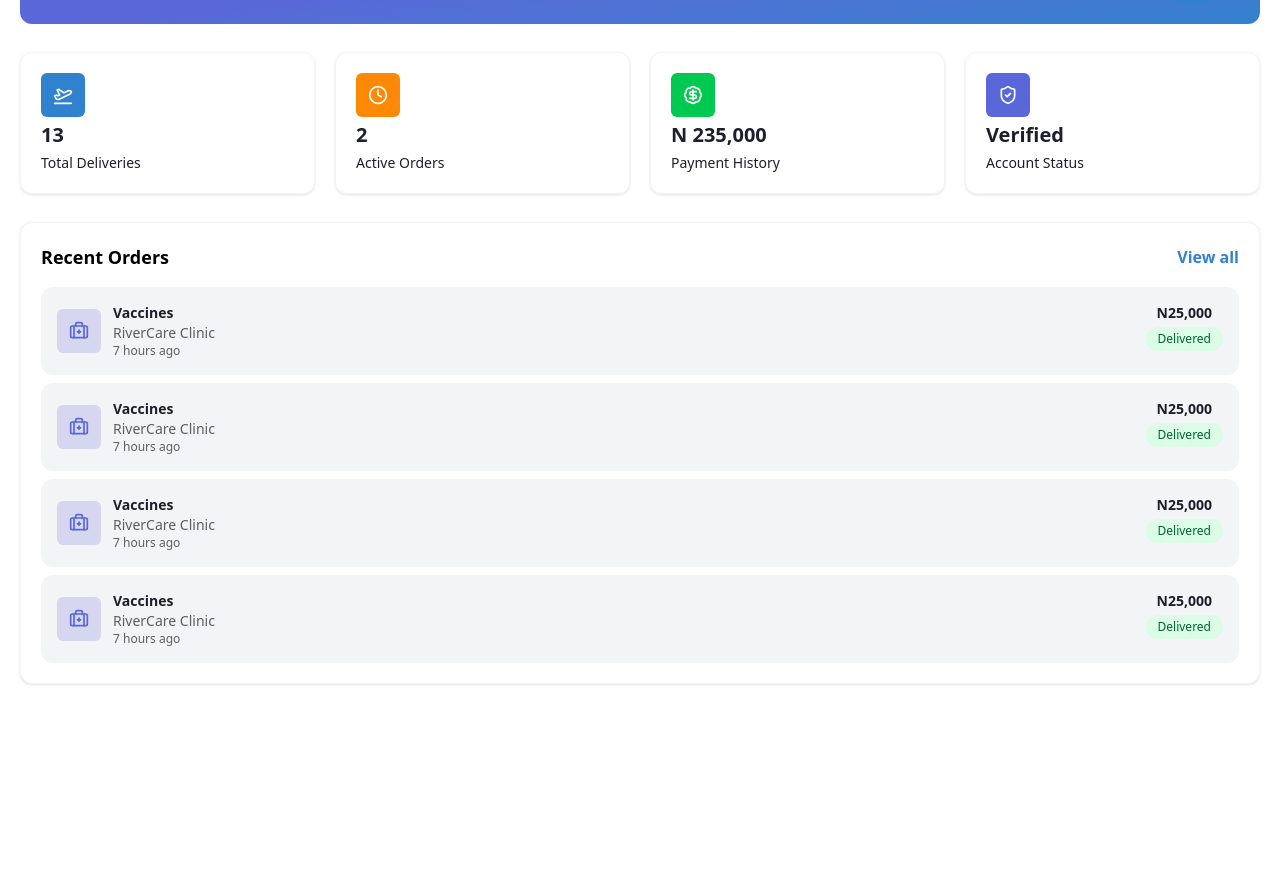
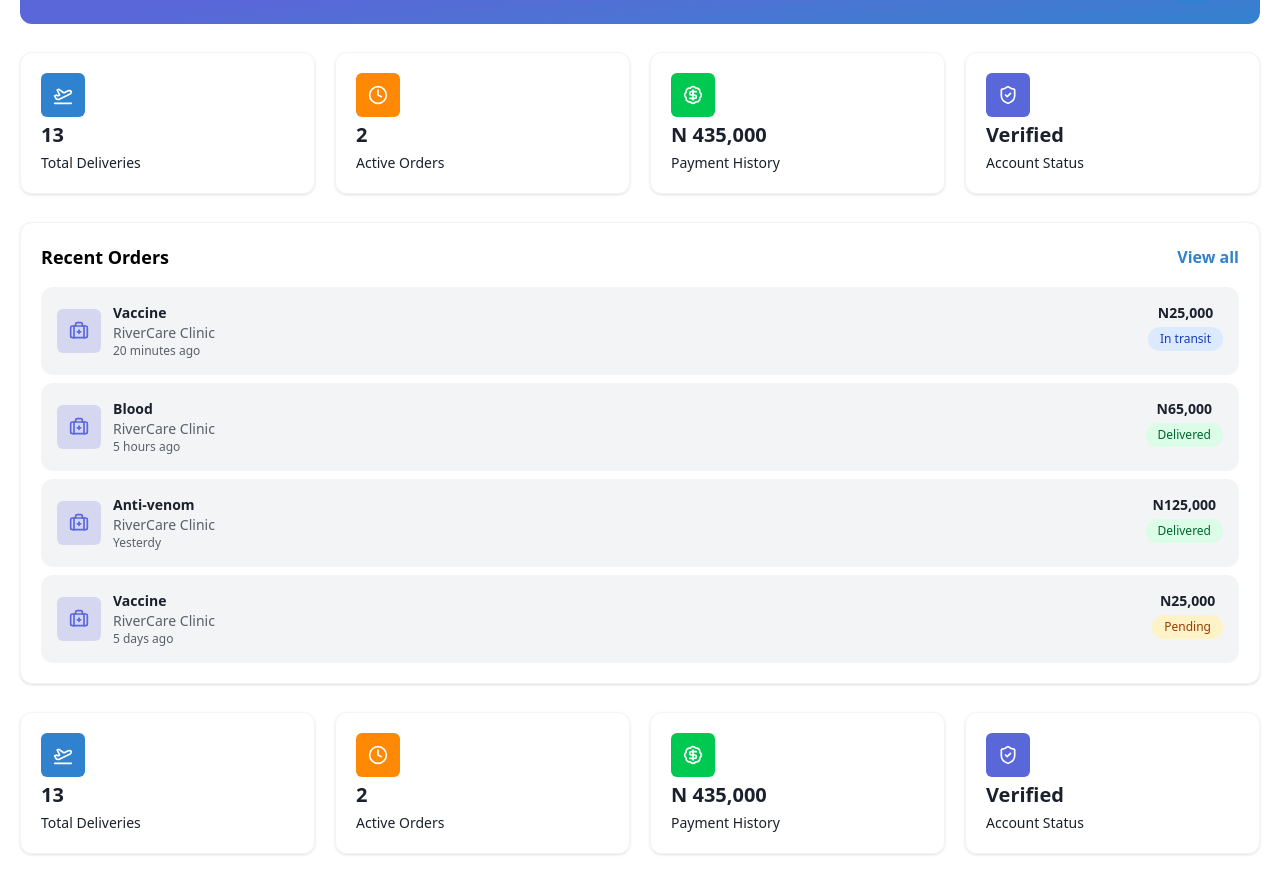
Before and after one commit to Uchenna99/Evtol-Delivery, a React (Vite) app: page /dashboard in a window 1280 px wide. Shown: the part 180-1054 px from the top of the page. Before the commit the page ends 884 px from the top, so only its background shows below. Built offline with nearby package versions, Linux system fonts and the light colour scheme.

Commit message:
adding dashboard

```diff
--- a/src/pages/dashboard/DashboardHome.tsx
+++ b/src/pages/dashboard/DashboardHome.tsx
@@ -7,8 +7,15 @@ const DashboardHome = () => {
     const userStats = [
         {icon: <PlaneTakeoff size={20} />, value: 13, label: 'Total Deliveries', colour: 'bg-secondary'},
         {icon: <Clock size={20} />, value:2, label: 'Active Orders', colour: 'bg-orange-400'},
-        {icon: <BadgeDollarSign size={20} />, value: "N 235,000", label: 'Payment History', colour: 'bg-green-500'},
+        {icon: <BadgeDollarSign size={20} />, value: "N 435,000", label: 'Payment History', colour: 'bg-green-500'},
         {icon: <ShieldCheck size={20} />, value: "Verified", label: 'Account Status', colour: 'bg-primary'},
+    ];
+
+    const orders = [
+        {itemName:'Vaccine', destination:'RiverCare Clinic', time:'20 minutes ago', amount:'N25,000', status:'In transit'},
+        {itemName:'Blood', destination:'RiverCare Clinic', time:'5 hours ago', amount:'N65,000', status:'Delivered'},
+        {itemName:'Anti-venom', destination:'RiverCare Clinic', time:'Yesterdy', amount:'N125,000', status:'Delivered'},
+        {itemName:'Vaccine', destination:'RiverCare Clinic', time:'5 days ago', amount:'N25,000', status:'Pending'},
     ];
   return (
     <div className="w-full flex flex-col gap-7 p-5">
@@ -26,7 +33,7 @@ const DashboardHome = () => {
             </div>
 
             <div className="min-w-24 aspect-square rounded-full bg-secondary grid place-items-center text-white">
-                <User size={30}/>
+                <User size={35}/>
             </div>
         </div>
 
@@ -63,7 +70,7 @@ const DashboardHome = () => {
             </div>
 
             {
-                Array.from({length:4}, (_, index)=>(
+                orders.map((order, index)=>(
                     <div className="w-full bg-gray-100 flex justify-between rounded-xl p-4" key={index}>
 
                         <div className="flex items-center gap-3">
@@ -72,26 +79,48 @@ const DashboardHome = () => {
                             </div>
                             <div className="">
                                 <p className="text-text text-sm font-semibold">
-                                    Vaccines
+                                    {order.itemName}
                                 </p>
                                 <p className="text-text/70 text-sm">
-                                    RiverCare Clinic
+                                    {order.destination}
                                 </p>
                                 <p className="text-xs text-text/70">
-                                    7 hours ago
+                                    {order.time}
                                 </p>
                             </div>
                         </div>
 
                         <div className="flex flex-col items-center gap-1">
                             <p className="text-text text-sm font-semibold">
-                                N25,000
+                                {order.amount}
                             </p>
-                            <div className="h-6 flex items-center px-3 rounded-xl bg-green-100 text-green-800 text-xs">
-                                Delivered
+                            <div className={`h-6 flex items-center px-3 rounded-xl text-xs
+                                ${order.status === 'Delivered'? 'bg-green-100 text-green-800' :
+                                    order.status === 'In transit'? 'bg-blue-100 text-blue-800' :
+                                    order.status === 'Pending'? 'bg-amber-100 text-amber-800' : null}`}>
+                                {order.status}
                             </div>
                         </div>
                     </div>
+                ))
+            }
+        </div>
+
+
+        <div className="w-full flex flex-col md:flex-row justify-between gap-5">
+            {
+                userStats.map((stat, index)=>(
+                    <Link to={''} className="flex-1 flex flex-col gap-1 border border-gray-100 shadow-sm rounded-xl p-5" key={index}>
+                        <div className={`w-11 aspect-square rounded-md grid place-items-center text-white ${stat.colour}`}>
+                            {stat.icon}
+                        </div>
+                        <p className="text-text text-xl font-semibold">
+                            {stat.value}
+                        </p>
+                        <p className="text-text text-sm">
+                            {stat.label}
+                        </p>
+                    </Link>
                 ))
             }
         </div>
```
